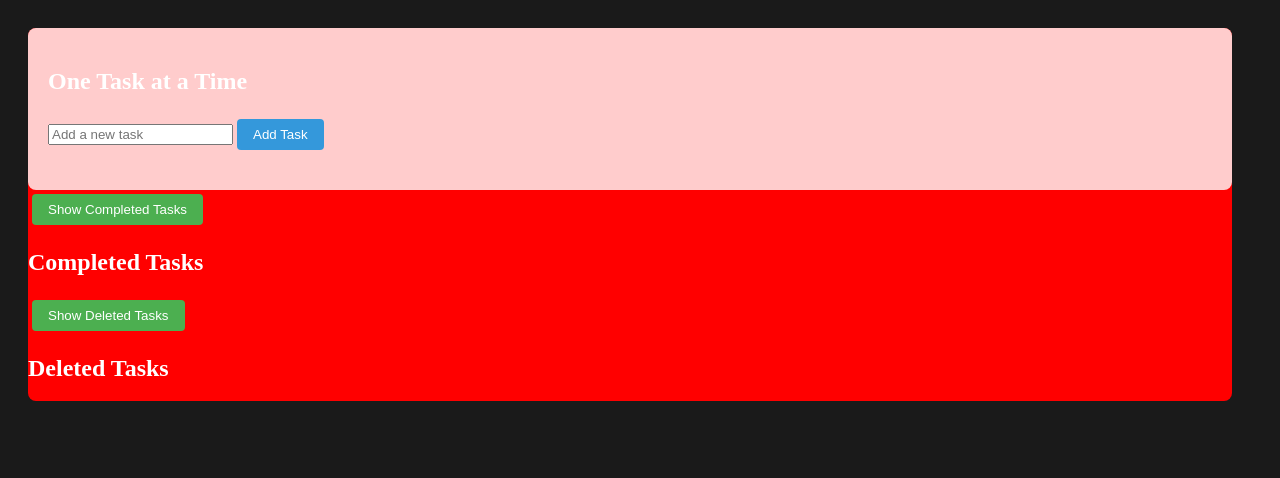
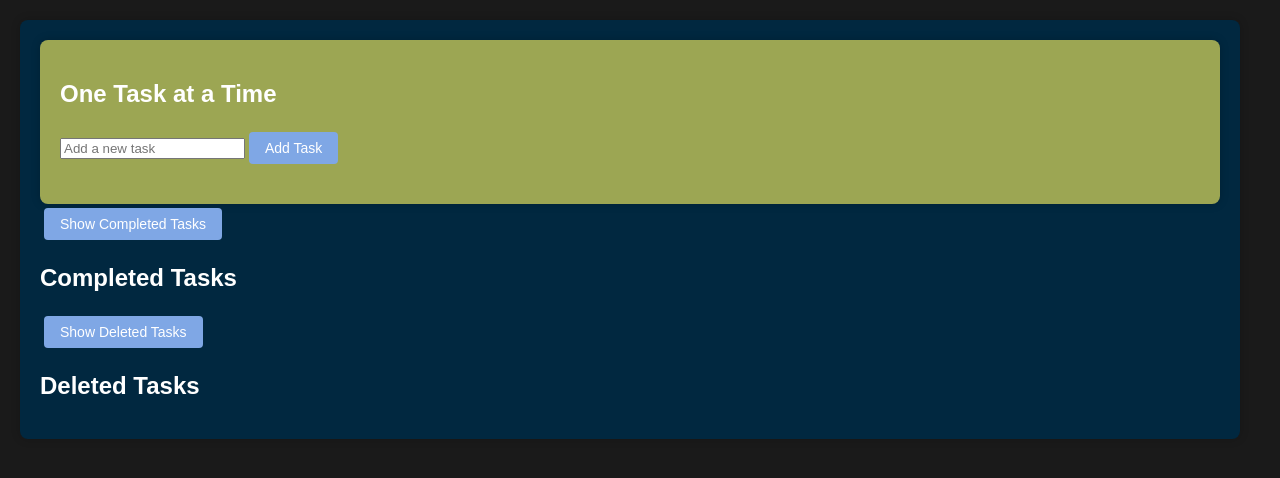
Before and after one commit to Andreaay/To-Do-App, a React (Create React App) app in the folder my-todo-app/: page / in a window 1280 px wide. Shown: the top 478 px of the page. Built offline with nearby package versions, Linux system fonts and the light colour scheme.

Commit message:
changing css

```diff
--- a/my-todo-app/src/App.css
+++ b/my-todo-app/src/App.css
@@ -1,26 +1,36 @@
 body {
   background-color: #1a1a1a;
   color: white;
+  margin: 0;
+  font-family: 'Arial', sans-serif;
+}
+
+h2{
+  position: center;
 }
 
 .outsideContainer {
   display: flex;
   flex-direction: column;
   padding: 20px;
+  align-items: center;
 }
 
 .insideContainer {
   flex: 2;
-  background-color: red;
+  background-color: #012840;
   border-radius: 8px;
-
+  margin-bottom: 20px;
+  padding: 20px;
+  box-shadow: 0 0 10px rgba(0, 0, 0, 0.2);
 }
 
 .tasksContainer {
   flex: 1;
-  background-color: #ffcccc;
+  background-color: #9CA653;
   padding: 20px;
   border-radius: 8px;
+  box-shadow: 0 0 10px rgba(0, 0, 0, 0.2);
 }
 
 .tasksContainer ul {
@@ -28,30 +38,38 @@ body {
   padding: 0;
 }
 
-.tasksContainer button {
-  background-color: #3498db;
+.tasksContainer button, .toggleButton {
+  background-color: #7FA7E5;
   color: white;
   border: none;
   padding: 8px 16px;
   margin: 4px;
   cursor: pointer;
   border-radius: 4px;
+  font-size: 14px;
+  transition: background-color 0.3s;
 }
 
-.toggleButton {
-  background-color: #3498db;
+.tasksContainer button:hover, .toggleButton:hover {
+  background-color: #7FA7E5;
+}
+
+.recoverButton{
+  background-color: #7FA7E5;
   color: white;
   border: none;
   padding: 8px 16px;
   margin: 4px;
   cursor: pointer;
   border-radius: 4px;
+  font-size: 14px;
+  transition: background-color 0.3s;
 }
-
 
 @media (min-width: 768px) {
   .outsideContainer {
     flex-direction: row;
+    justify-content: center;
   }
 
   .insideContainer {
--- a/my-todo-app/src/App.js
+++ b/my-todo-app/src/App.js
@@ -92,7 +92,7 @@ const App = () => {
               onClick={() => setShowCompleted(!showCompleted)}
               className="toggleButton"
               style={{
-                backgroundColor: showCompleted ? '#4caf50' : '#ddd',
+                backgroundColor: showCompleted ? '#7FA7E5' : '#C2C9F2',
                 color: 'white',
                 cursor: 'pointer',
               }}
@@ -109,7 +109,7 @@ const App = () => {
               onClick={() => setShowDeleted(!showDeleted)}
               className="toggleButton"
               style={{
-                backgroundColor: showDeleted ? '#4caf50' : '#ddd',
+                backgroundColor: showDeleted ? '#7FA7E5' : '#C2C9F2',
                 color: 'white',
                 cursor: 'pointer',
               }}
--- a/my-todo-app/src/components/DeletedTasksView.js
+++ b/my-todo-app/src/components/DeletedTasksView.js
@@ -9,7 +9,7 @@ const DeletedTasksView = ({ tasks, onRecoverTask }) => (
         .map((task) => (
           <li key={task.id}>
             {task.text} - Deleted
-            <button onClick={() => onRecoverTask(task.id)}>Recover</button>
+            <button onClick={() => onRecoverTask(task.id)} className='recoverButton'>Recover</button>
           </li>
         ))}
     </ul>
--- a/my-todo-app/src/components/Tasks.js
+++ b/my-todo-app/src/components/Tasks.js
@@ -12,7 +12,7 @@ const Task = ({ task, onToggleCompletion, onRemove, onRecover, onUpdate }) => {
   return (
     <li>
       <button onClick={onToggleCompletion}>
-        {task.completed ? 'Uncomplete' : 'Complete'}
+        {task.completed ? '✅' : '◻️'}
       </button>
       <span style={{ textDecoration: task.completed ? 'line-through' : 'none' }}>
         {task.text}
```
